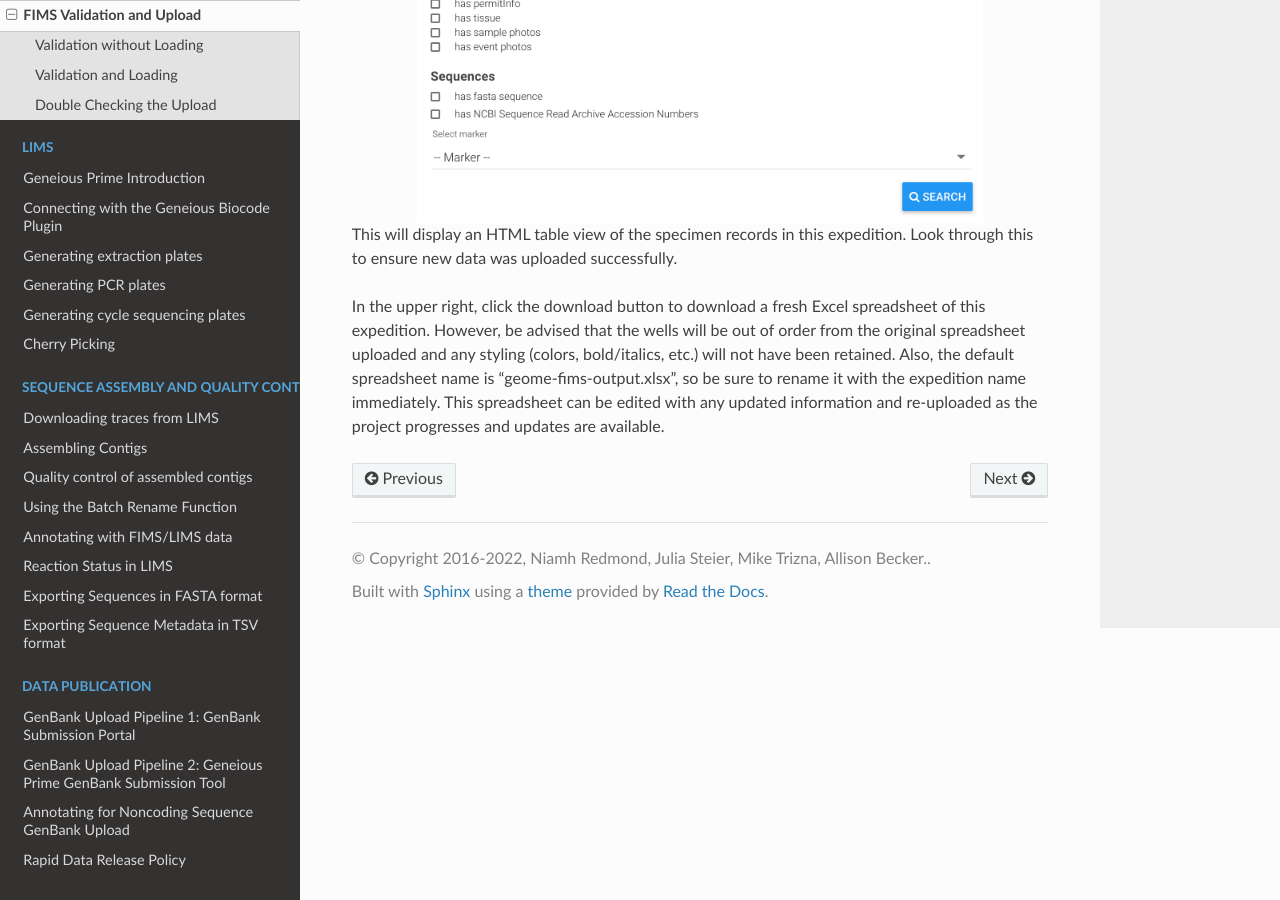
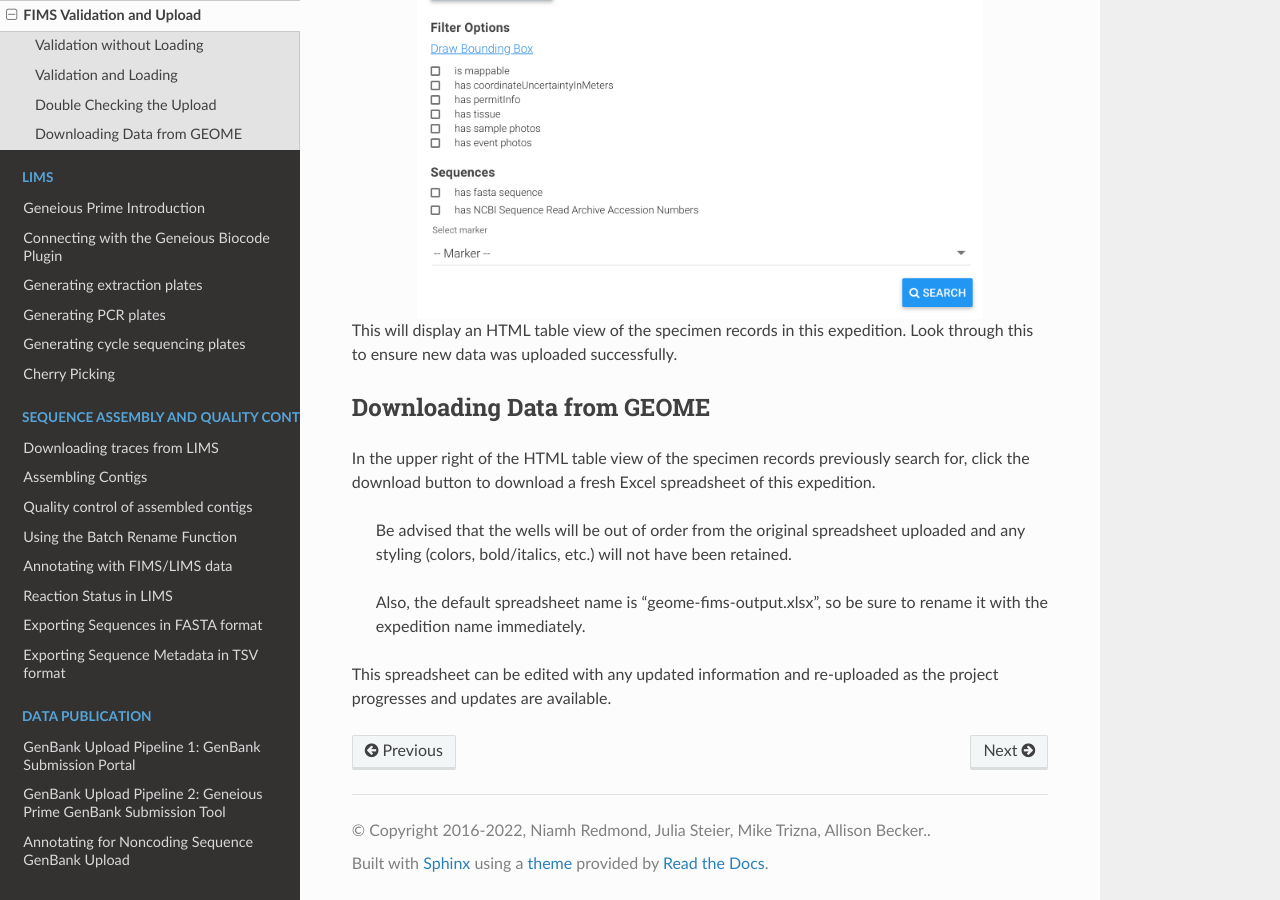
Before and after one commit to SIBarcodeNetwork/ReadtheDocsMaster, a Sphinx documentation site: the page built from Docs/fims_spreadsheet_val.rst, in a window 1280 px wide and 900 px high, scrolled down 3405 px. Built offline with Sphinx 7.4.7 and the Read the Docs theme 2.0.0, drawn with Linux system fonts in a browser that asks for light colours; some of the changed text lies outside the part shown.

Commit message:
Update fims_spreadsheet_val.rst (#22)
additional formatting changes to make larger paragraphs more readable

```diff
--- a/Docs/fims_spreadsheet_val.rst
+++ b/Docs/fims_spreadsheet_val.rst
@@ -43,7 +43,11 @@ After logging in, go to Workbench and then click Load Data from the menu on the
 
 Where it says ‘Excel Workbook’, click the Browse button to select the appropriate spreadsheet.
 
-If the samples being uploaded are not part of an existing expedition within GEOME, a new one needs to be created. In the Expedition Name drop-down that appears, click the plus sign to the right of the box and enter the SIBN project name. (The same name should go in Expedition Title and Expedition Code.) Remember to follow the :ref:`conventions-link`, and make sure not to repeat a previously created expedition code.
+If the samples being uploaded are not part of an existing expedition within GEOME, a new one needs to be created.
+
+	In the Expedition Name drop-down that appears, click the plus sign to the right of the box and enter the SIBN project name. (The same name should go in Expedition Title and Expedition Code.)
+
+	Remember to follow the :ref:`conventions-link`, and make sure not to repeat a previously created expedition code.
 
 .. note::
 
@@ -82,4 +86,13 @@ If the expedition is found, select it and click the Search button.
 
 This will display an HTML table view of the specimen records in this expedition. Look through this to ensure new data was uploaded successfully.
 
-In the upper right, click the download button to download a fresh Excel spreadsheet of this expedition. However, be advised that the wells will be out of order from the original spreadsheet uploaded and any styling (colors, bold/italics, etc.) will not have been retained. Also, the default spreadsheet name is "geome-fims-output.xlsx", so be sure to rename it with the expedition name immediately. This spreadsheet can be edited with any updated information and re-uploaded as the project progresses and updates are available.
+Downloading Data from GEOME
+-----------------------
+
+In the upper right of the HTML table view of the specimen records previously search for, click the download button to download a fresh Excel spreadsheet of this expedition.
+
+	Be advised that the wells will be out of order from the original spreadsheet uploaded and any styling (colors, bold/italics, etc.) will not have been retained.
+
+	Also, the default spreadsheet name is "geome-fims-output.xlsx", so be sure to rename it with the expedition name immediately.
+
+This spreadsheet can be edited with any updated information and re-uploaded as the project progresses and updates are available.
```
